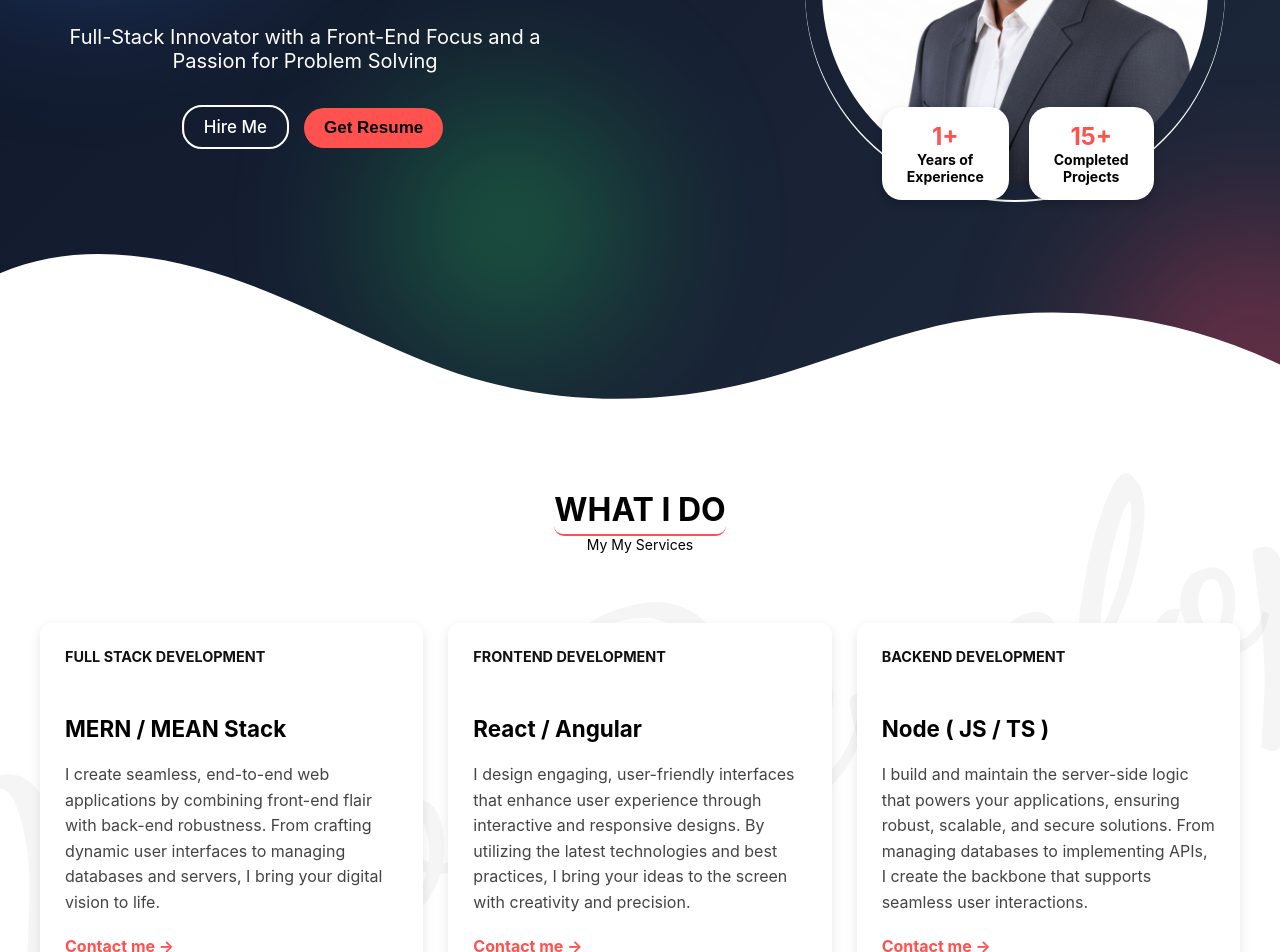
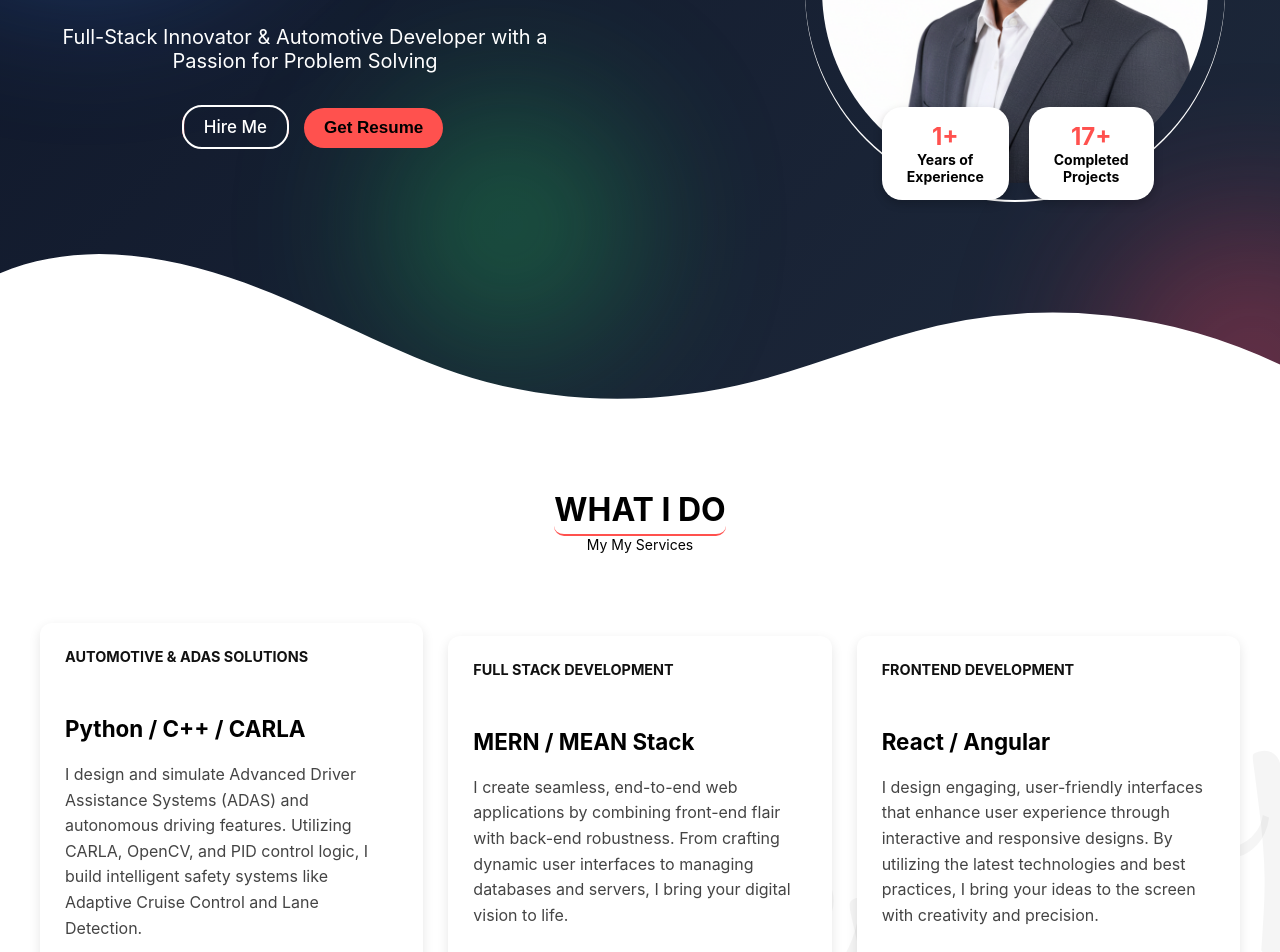
Before and after one commit to kenilkalathiya/kenilkalathiya.github.io, a React (Create React App) app: page / in a window 1280 px wide. Shown: the part 300-1252 px from the top of the page. Built offline with nearby package versions, Linux system fonts and the light colour scheme.

Commit message:
Update Project Section

```diff
--- a/src/Portfolio/Home/Home.jsx
+++ b/src/Portfolio/Home/Home.jsx
@@ -36,8 +36,7 @@ export default function Home() {
               </p>
 
               <span className="profile-role-tagline">
-                Full-Stack Innovator with a Front-End Focus and a Passion for
-                Problem Solving
+                Full-Stack Innovator & Automotive Developer with a Passion for Problem Solving
               </span>
               <div className="profile-button">
                 {/* <button className="hire-me button">Hire Me</button> */}
@@ -60,7 +59,7 @@ export default function Home() {
                 </p>
               </div>
               <div className="stat-card">
-                <h2>15+</h2>
+                <h2>17+</h2>
                 <p>
                   Completed <br /> Projects
                 </p>
--- a/src/Portfolio/ProjectPage/ProjectPage.jsx
+++ b/src/Portfolio/ProjectPage/ProjectPage.jsx
@@ -21,11 +21,6 @@ export default function ProjectPage() {
   return (
     <div className="project-page-container">
       <div className="project-page-card">
-        {/* <img
-          src={project.imageUrl}
-          alt={project.title}
-          className="project-page-image"
-        /> */}
 
           {/* --- MEDIA SECTION START --- */}
         <div className="project-media-wrapper">
--- a/src/data.js
+++ b/src/data.js
@@ -9,6 +9,13 @@ export const aboutMe = {
   title: "WHAT I DO",
   subtitle: "My Services",
   services: [
+    {
+    title: "AUTOMOTIVE & ADAS SOLUTIONS",
+    stack: "Python / C++ / CARLA",
+    description:
+      "I design and simulate Advanced Driver Assistance Systems (ADAS) and autonomous driving features. Utilizing CARLA, OpenCV, and PID control logic, I build intelligent safety systems like Adaptive Cruise Control and Lane Detection.",
+    link: "/#contact",
+    },
     {
       title: "FULL STACK DEVELOPMENT",
       stack: "MERN / MEAN Stack",
@@ -157,11 +164,18 @@ export const resume = {
       { name: "Python", level: 80 },
       { name: "Django/Flask", level: 75 },
     ],
+    "Automotive & Computer Vision": [
+    { name: "CARLA Simulator", level: 80 },
+    { name: "OpenCV / Vision", level: 80 },
+    { name: "YOLOv8 / Deep Learning", level: 75 },
+    { name: "ADAS / PID Control", level: 75 },
+    ],
     "Databases & Tools": [
       { name: "MongoDB", level: 75 },
       { name: "SQL", level: 70 },
-      { name: "GitHub", level: 85 },
       { name: "JSON/JWT", level: 90 },
+      { name: "Git & GitHub", level: 85 },
+      { name: "Jira", level: 80 },
     ],
   },
   interests: [
```
Also changed, not shown: 1 other file (tests, documents, lock files or other folders).
